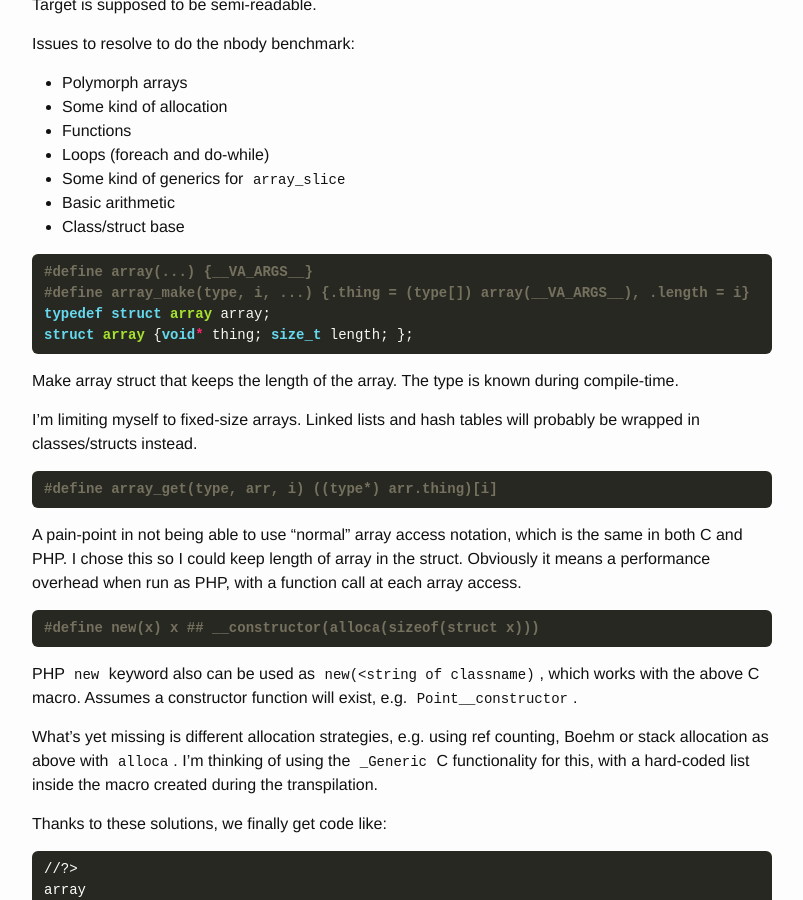
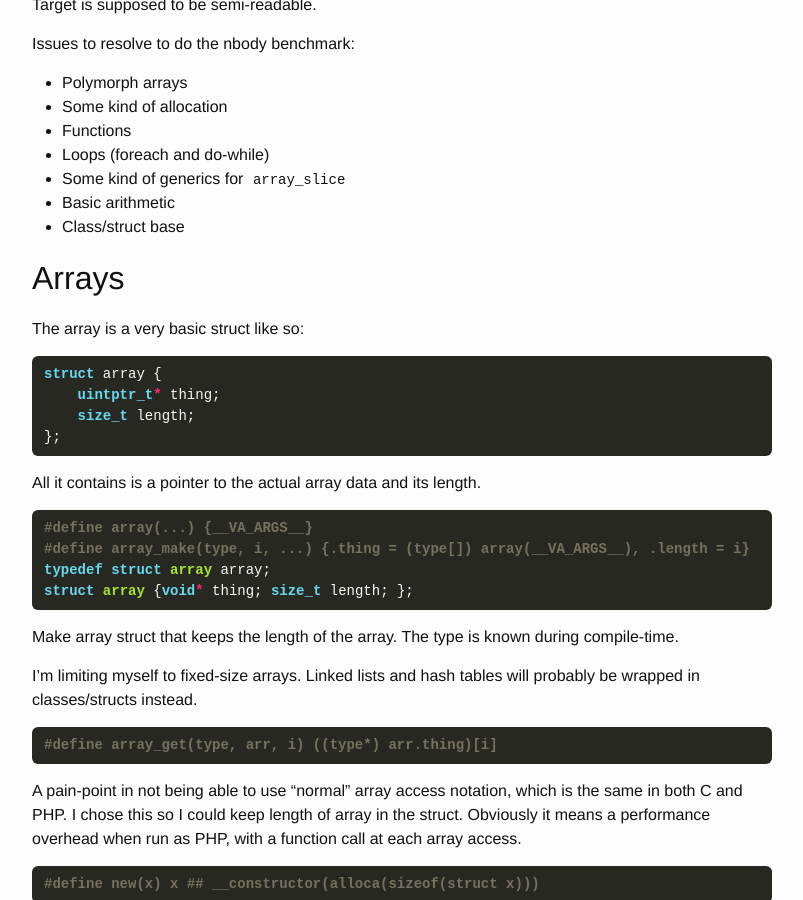
Before and after one commit to olleharstedt/olleharstedt.github.io, a Jekyll site: the page built from _posts/2022-12-12-nbody-benchmark-in-php-c-polyglot-pholyglot.markdown, in a window 1280 px wide and 900 px high, scrolled down 471 px. Shown: the whole window, without its empty margins (238-1041 px from the left). Built offline with Jekyll 4.4.1, drawn with Linux system fonts in a browser that asks for light colours; nearby versions of some CDN libraries.

Commit message:
nbody pholyglot

````diff
--- a/_posts/2022-12-12-nbody-benchmark-in-php-c-polyglot-pholyglot.markdown
+++ b/_posts/2022-12-12-nbody-benchmark-in-php-c-polyglot-pholyglot.markdown
@@ -24,6 +24,19 @@ Issues to resolve to do the nbody benchmark:
 * Some kind of generics for `array_slice`
 * Basic arithmetic
 * Class/struct base
+
+## Arrays
+
+The array is a very basic struct like so:
+
+```c
+struct array {
+    uintptr_t* thing;
+    size_t length;
+};
+```
+
+All it contains is a pointer to the actual array data and its length.
 
 ```cpp
 #define array(...) {__VA_ARGS__}
````
